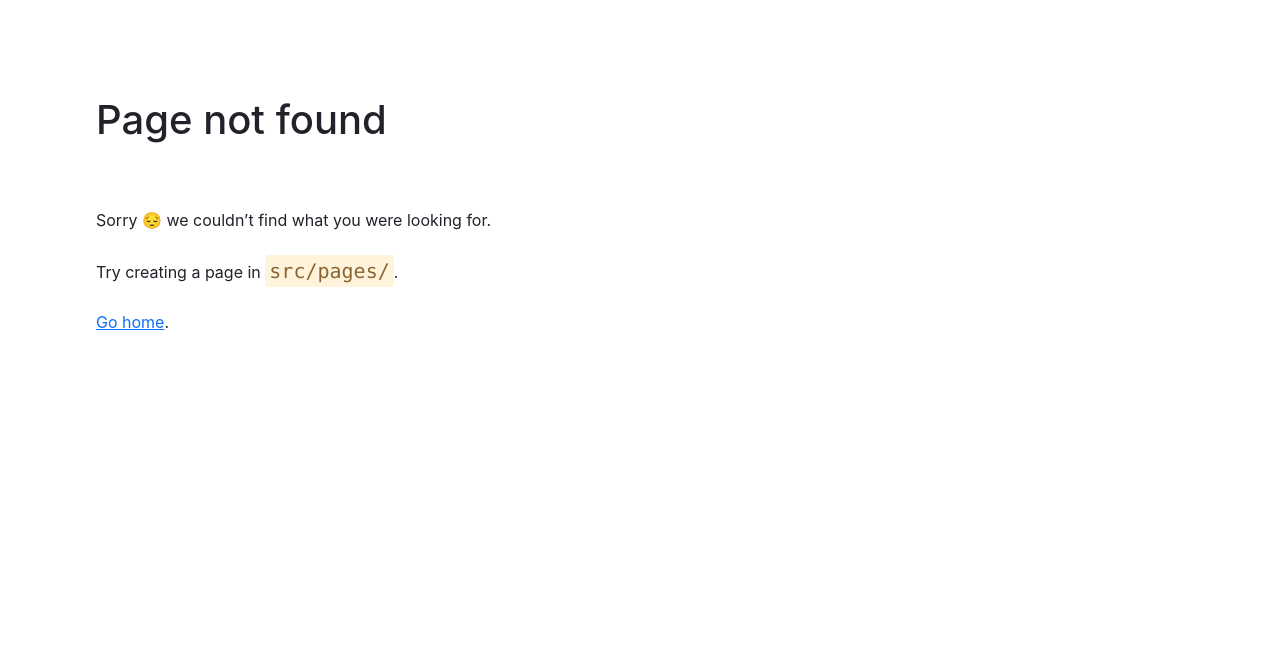
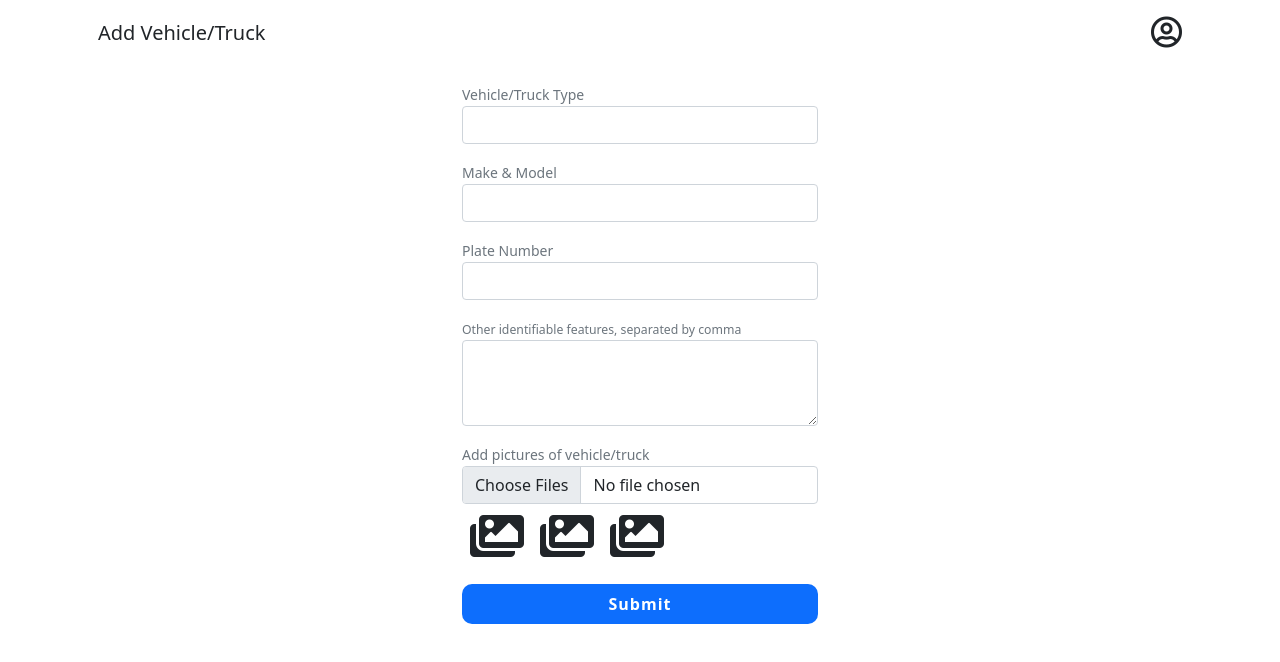
Before and after one commit to theonlyamos/courier, a Gatsby site: page /app/setup in a window 1280 px wide. Before the commit this address had no page. Built offline with nearby package versions, Linux system fonts and the light colour scheme; Gatsby itself is replaced by a stand-in of ours.

Commit message:
setup page

```diff
--- a/gatsby-config.js
+++ b/gatsby-config.js
@@ -11,5 +11,6 @@ module.exports = {
       },
     },
     "gatsby-plugin-netlify",
+    "gatsby-plugin-mdx"
   ],
 };
--- /dev/null
+++ b/src/pages/app/login-old.js
@@ -0,0 +1,38 @@
+import * as React from "react"
+import { Link } from 'gatsby'
+import Overlay from '../overlay'
+import ContainerBox from '../../components/container'
+import FlexBox from '../../components/flexbox'
+import InputBox from '../../components/inputbox'
+
+import { btn, btnDark, btnLg } from '../styles.module.css'
+
+const AppPage = ()=>{
+  return (
+      <>
+          <Overlay/>
+          <div className={`w-100 d-flex justify-content-end p-3`}>
+              <Link to='/app/signup' className={`btn ${btn} ${btnDark}`}>SIGNUP</Link>
+          </div>
+
+          <ContainerBox>
+
+              <FlexBox direction='column'>
+                  <h2 className={`mt-5 text-center`}>Welcome back</h2>
+                  <div className={`h5 mt-2 text-center`}>Login to manage your account</div>
+                  <div className={`mt-5`}>
+                      <InputBox type='email' placeholder='Enter Email Address'></InputBox>
+                  </div>
+                  <div className={`mt-3`}>
+                      <InputBox type='password' placeholder='Enter Password'></InputBox>
+                  </div>
+                  <div className={`mt-4 100`}>
+                      <button className={`${btn} btn-primary ${btnLg} w-100`}>Login</button>
+                  </div>
+              </FlexBox>
+          </ContainerBox>
+      </>
+  )
+}
+
+export default AppPage
--- a/src/pages/app/login.js
+++ b/src/pages/app/login.js
@@ -1,10 +1,6 @@
 import * as React from "react"
 import { Link } from 'gatsby'
 import Overlay from '../overlay'
-import ContainerBox from '../../components/container'
-import FlexBox from '../../components/flexbox'
-import InputBox from '../../components/inputbox'
-
 import { btn, btnDark, btnLg } from '../styles.module.css'
 
 const LoginPage = ()=>{
--- /dev/null
+++ b/src/pages/app/setup.js
@@ -0,0 +1,63 @@
+import * as React from "react"
+import { Link } from 'gatsby'
+import { btn, btnLg } from '../styles.module.css'
+
+const SetupPage = ()=>{
+  return (
+      <>
+
+          <div className={`container`}>
+              <div className={`w-100 d-flex justify-content-between align-items-center p-3`}>
+                 <h5 className={`text-dark m-0`}>Add Vehicle/Truck</h5>
+                  <Link to='/app'>
+                      <i className={`far fa-user-circle fa-2x text-dark`}></i>
+                  </Link>
+              </div>
+
+              <form name="addTruck" netlify>
+                  <div className={`row align-items-center justify-content-center`}>
+                      <div className={`col-sm-9 col-md-3 col-lg-4`}>
+                          <div className={`form-group mt-3`}>
+                              <label for='type' className={`text-muted small`}>Vehicle/Truck Type</label>
+                              <select name='type' id='type' className={`form-control custom-check`}>
+                                  <option></option>
+                                  <option value='mini'>Mini Truck</option>
+                                  <option value='mega'>Mega Truck</option>
+                              </select>
+                          </div>
+                          <div className={`form-group mt-3 rounded`}>
+                              <label for='makeAndModel' className={`text-muted small`}>Make & Model</label>
+                              <input type='text' className={`form-control`} name='makeAndModel' id='makeAndModel' required/>
+                          </div>
+                          <div className={`form-group mt-3 rounded`}>
+                              <label for='plateNumber' className={`text-muted small`}>Plate Number</label>
+                              <input type='text' className={`form-control`} name='plateNumber' id='plateNumber' required/>
+                          </div>
+                          <div className={`form-group mt-3 rounded`}>
+                              <label for='features' className={`text-muted small`}><small>Other identifiable features, separated by comma</small></label>
+                              <textarea rows='3' name='features' id='features' className={`form-control`} ></textarea>
+                          </div>
+                          <div className={`form-group mt-3 rounded`}>
+                              <label for='images' className={`text-muted small`}>Add pictures of vehicle/truck</label>
+                              <input type='file' className={`form-control form-file`} name='images' id='images' placeholder='Images of the vehicle' multiple required/>
+                          </div>
+                          <div className={`d-flex`}>
+                              <i className={`fas fa-images fa-3x m-2`}></i>
+                              <i className={`fas fa-images fa-3x m-2`}></i>
+                              <i className={`fas fa-images fa-3x m-2`}></i>
+                          </div>
+                          <div className={`form-group mt-3`}>
+                              <button className={`${btn} btn-primary ${btnLg} w-100`}>Submit</button>
+
+                          </div>
+                      </div>
+                  </div>
+              </form>
+          </div>
+
+
+      </>
+  )
+}
+
+export default SetupPage
```
Also changed, not shown: src/pages/app/signup.js (+48 -25 lines).
